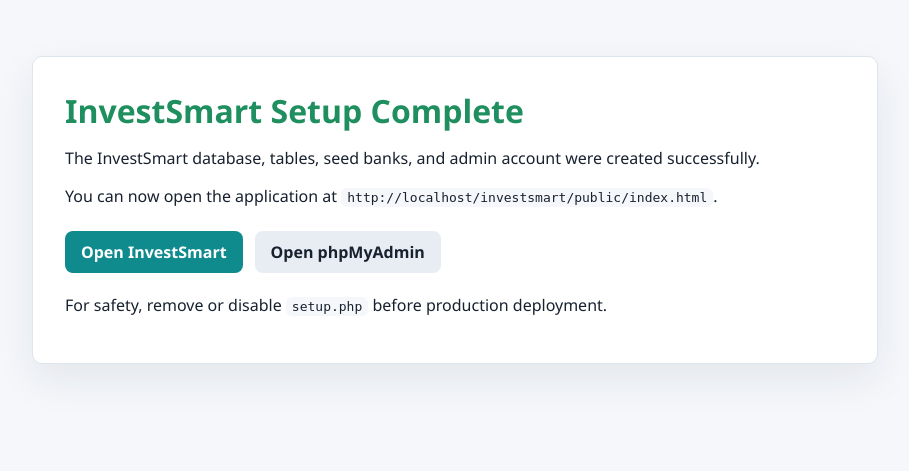
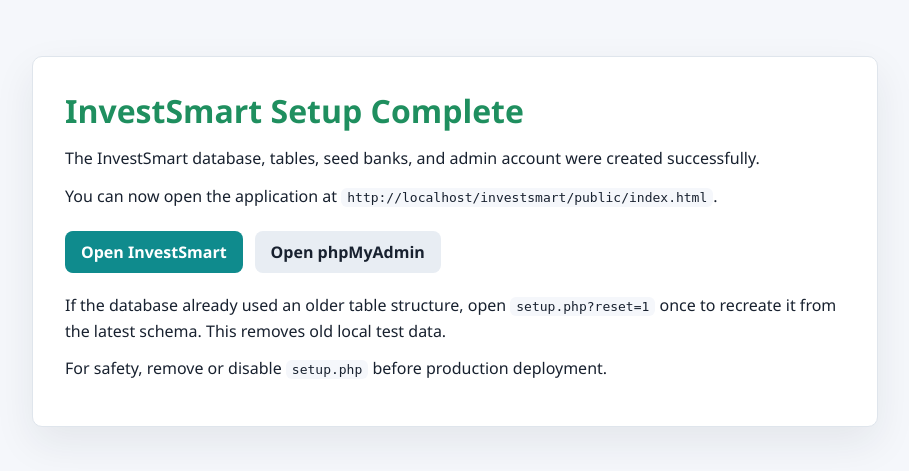
Before and after one commit to Gorillmac/investsmart-backend, a PHP site: page /investsmart/setup.php in a window 1280 px wide. Shown: the top 471 px of the page, without its empty margins (185-1094 px from the left). Run offline with PHP 8.4, Linux system fonts and the light colour scheme.

Commit message:
Add database reset option to setup

```diff
--- a/setup.php
+++ b/setup.php
@@ -60,6 +60,17 @@ try {
         render_setup_page('<p>The schema file could not be read.</p>', false);
     }
 
+    $resetRequested = isset($_GET['reset']) && $_GET['reset'] === '1';
+
+    if ($resetRequested) {
+        $databaseName = preg_replace('/[^a-zA-Z0-9_]/', '', DB_NAME);
+        if ($databaseName === '') {
+            render_setup_page('<p>The configured database name is invalid.</p>', false);
+        }
+
+        $pdo->exec("DROP DATABASE IF EXISTS `{$databaseName}`");
+    }
+
     $pdo->exec($sql);
 
     render_setup_page(
@@ -69,7 +80,8 @@ try {
           <a class="primary" href="public/index.html">Open InvestSmart</a>
           <a class="secondary" href="http://localhost/phpmyadmin/" target="_blank" rel="noreferrer">Open phpMyAdmin</a>
         </div>
-        <p style="margin-top:20px;">For safety, remove or disable <code>setup.php</code> before production deployment.</p>'
+        <p style="margin-top:20px;">If the database already used an older table structure, open <code>setup.php?reset=1</code> once to recreate it from the latest schema. This removes old local test data.</p>
+        <p>For safety, remove or disable <code>setup.php</code> before production deployment.</p>'
     );
 } catch (Throwable $exception) {
     $error = htmlspecialchars($exception->getMessage(), ENT_QUOTES, 'UTF-8');
```
